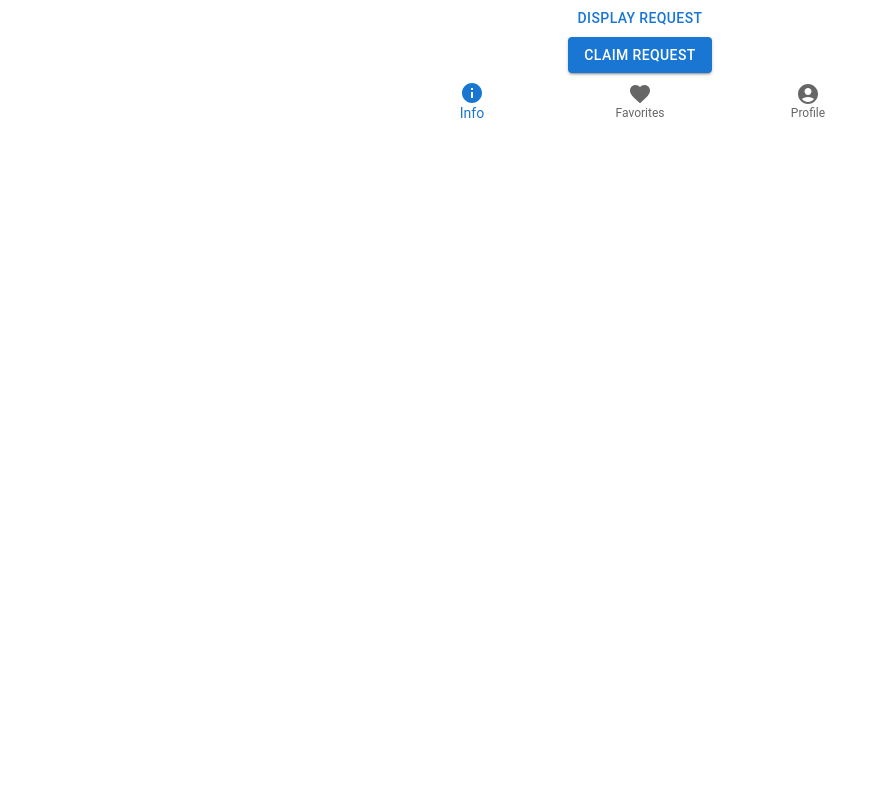
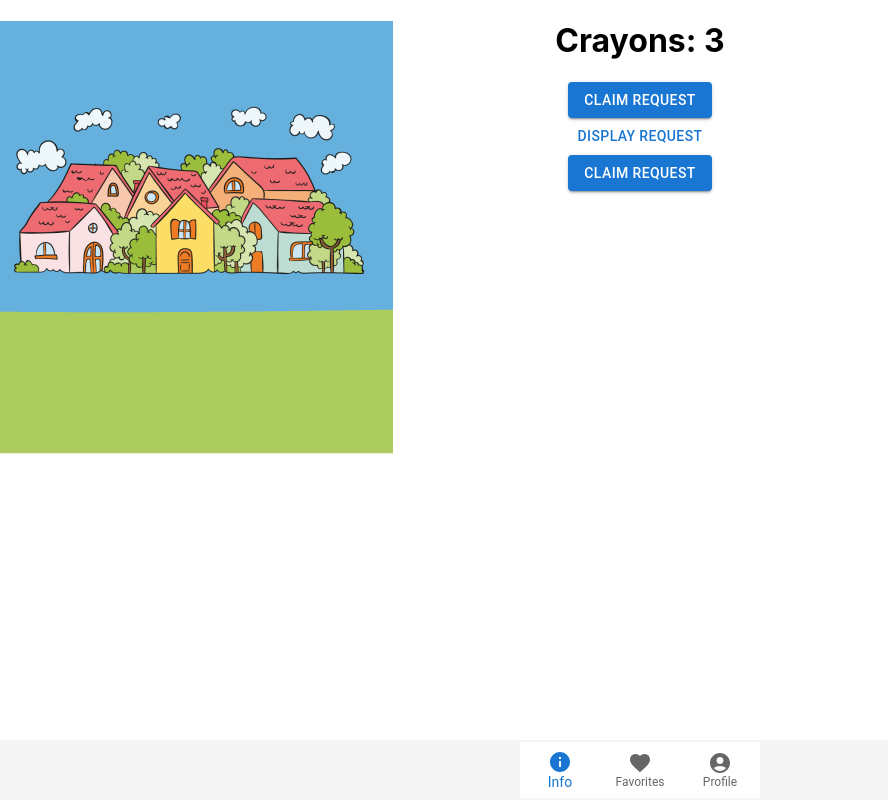
Before and after one commit to Annie-McElroy/the-village, a React (Create React App) app in the folder client/: page / in a window 1280 px wide. Shown: the whole page, without its empty margins (0-888 px from the left). Built offline with nearby package versions, Linux system fonts and the light colour scheme.

Commit message:
banner images are layered and nav bar is fixed at the bottom of the page

```diff
--- a/client/src/App.css
+++ b/client/src/App.css
@@ -36,3 +36,43 @@
     transform: rotate(360deg);
   }
 }
+
+/** Layered  image of village banner **/
+.layered-village {
+  position: absolute;
+  top: 0;
+  left: 0;
+}
+
+.layered-village.base {
+  z-index: 10;
+}
+
+.layered-village.foreground {
+  z-index: 20;
+}
+
+.layered-village.clouds {
+  z-index: 30;
+}
+
+
+
+/** Fix navbar to the bottom of the page **/
+
+footer {
+  position: fixed;
+  bottom: 0;
+  width: 100%;
+  display: flex;
+  justify-content: center;
+  align-items: center;
+  height: 60px;
+  background-color: #f5f5f5;
+}
+
+@media (max-width: 768px) {
+  footer {
+    height: 80px;
+  }
+}
--- a/client/src/App.js
+++ b/client/src/App.js
@@ -1,25 +1,13 @@
 // import logo from './logo.svg';
 import './App.css';
 import Village from './pages/Village';
+import Home from './pages/Home';
 import Nav from './components/Nav'
 
 function App() {
   return (
     <div className="App">
-      {/* <header className="App-header">
-        <img src={logo} className="App-logo" alt="logo" />
-        <p>
-          Edit <code>src/App.js</code> and save to reload.
-        </p>
-        <a
-          className="App-link"
-          href="https://reactjs.org"
-          target="_blank"
-          rel="noopener noreferrer"
-        >
-          Learn React
-        </a>
-      </header> */}
+      <div><Home /></div>
       <div><Village /></div>
       <footer><Nav /></footer>
     </div>
--- a/client/src/pages/Home.js
+++ b/client/src/pages/Home.js
@@ -7,7 +7,7 @@ import ClaimRequestButton from "../components/ClaimRequestButton";
 const Home = () => {
   return (
     <div className="landing-page">
-      <div className="div" style={{ position: 'relative' }}>
+      <div className="hero-banner" style={{ position: 'relative' }}>
         <img className="layered-village base" alt="Layered village" src="/icons/layered-village-base-1.png" />
         <img className="layered-village foreground" alt="Layered village" src="/icons/layered-village-foreground-1.png" />
         <img className="layered-village clouds" alt="Layered village" src="/icons/layered-village-clouds-1.png" />
```
Also changed, not shown: 2 other files (tests, documents, lock files or other folders).
